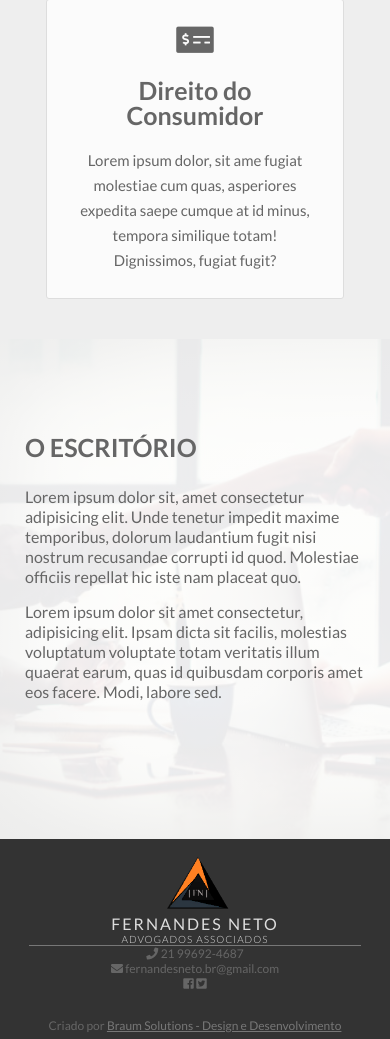
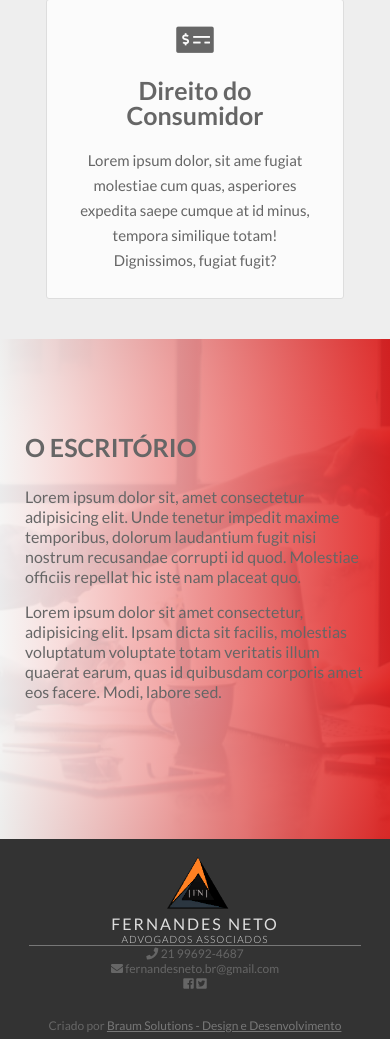
Before and after one commit to Jhessiny/jhessiny.github.io, a PHP site: page /FernandesNeto/index.html in a window 390 px wide. Shown: the part 1826-2865 px from the top of the page. Run offline with PHP 8.4, Linux system fonts and the light colour scheme; some libraries are stand-ins or nearby versions.

Commit message:
'responsivo'

```diff
--- a/FernandesNeto/css/estilo.css
+++ b/FernandesNeto/css/estilo.css
@@ -445,7 +445,7 @@ textarea{
     .section__sobre{
         background-image: linear-gradient( to right,
         rgba(255, 255, 255, .9) 0%,
-        rgba(255, 255, 255, .9) 100%),
+        rgba(226, 31, 31, 0.9) 100%),
             url(../img/teste2.jpg);
   }
     .container__left{
```
